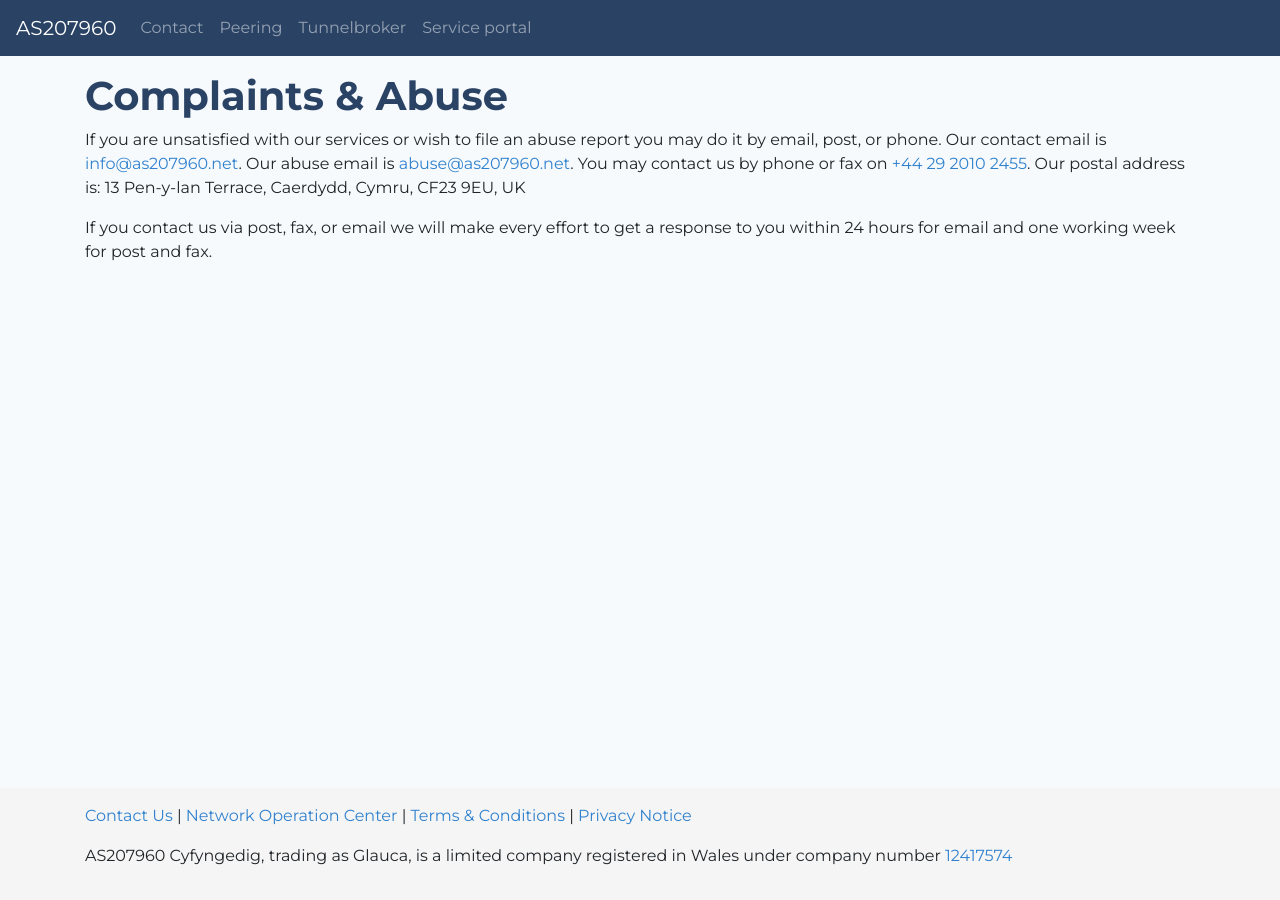
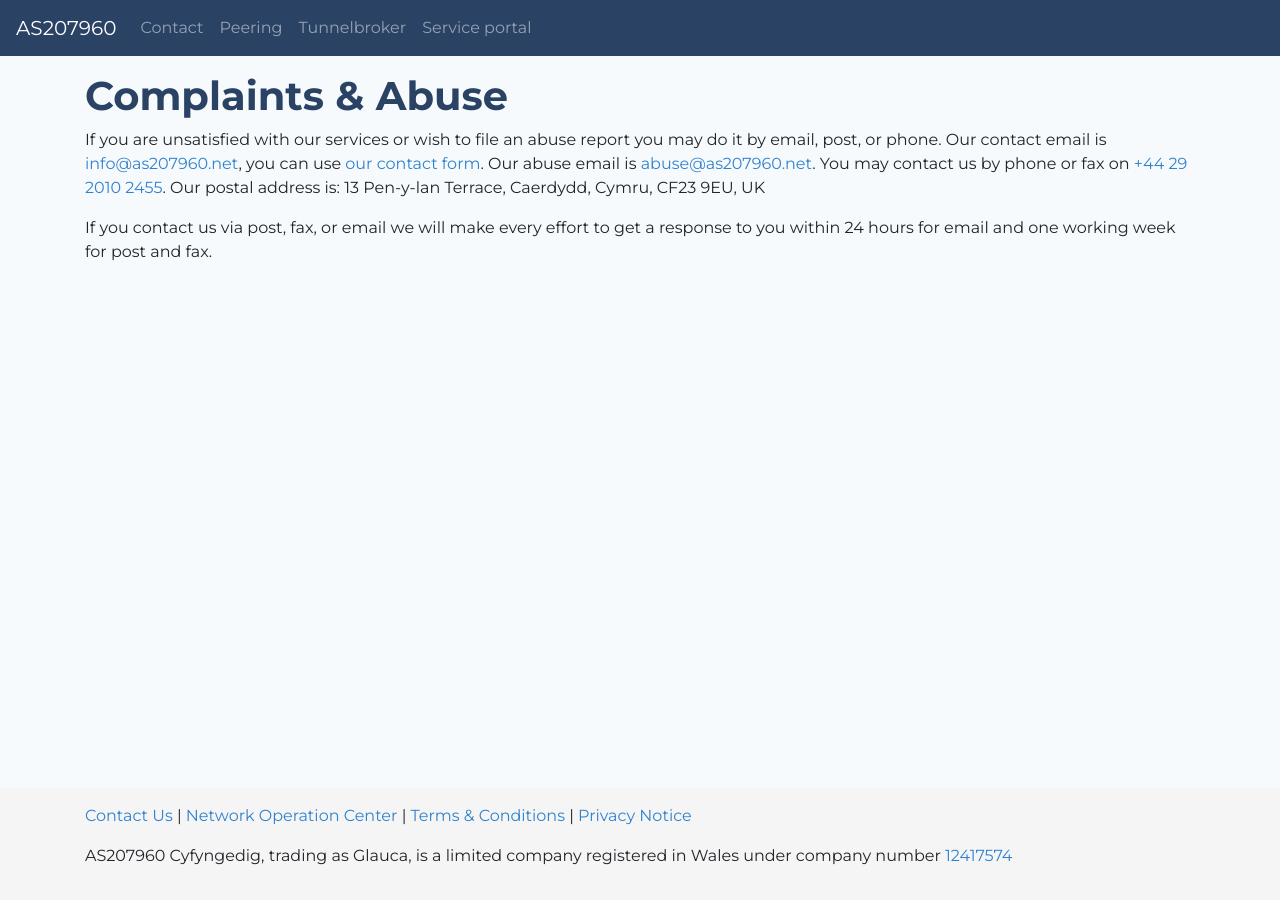
Before and after one commit to AS207960/as207960.net, a Jekyll site: the page built from contact.md, in a window 1280 px wide. Built offline with Jekyll 4.4.1, drawn with Linux system fonts in a browser that asks for light colours; a script that is not in the unit is left out.

Commit message:
update contact link

```diff
--- a/contact.md
+++ b/contact.md
@@ -6,7 +6,7 @@ title: Contact Us
 # Complaints & Abuse
 
 If you are unsatisfied with our services or wish to file an abuse report you may do it by email, post, or phone.
-Our contact email is [info@as207960.net](mailto:info@as207960.net). Our abuse email is [abuse@as207960.net](mailto:abuse@as207960.net). You may contact us by phone or fax on [+44 29 2010 2455](tel:+442920102455).
+Our contact email is [info@as207960.net](mailto:info@as207960.net), you can use [our contact form](https://support.as207960.net/new/). Our abuse email is [abuse@as207960.net](mailto:abuse@as207960.net). You may contact us by phone or fax on [+44 29 2010 2455](tel:+442920102455).
 Our postal address is: 13 Pen-y-lan Terrace, Caerdydd, Cymru, CF23 9EU, UK
 
 If you contact us via post, fax, or email we will make every effort to get a response to you within 24 hours for email and one working week for post and fax.
```
